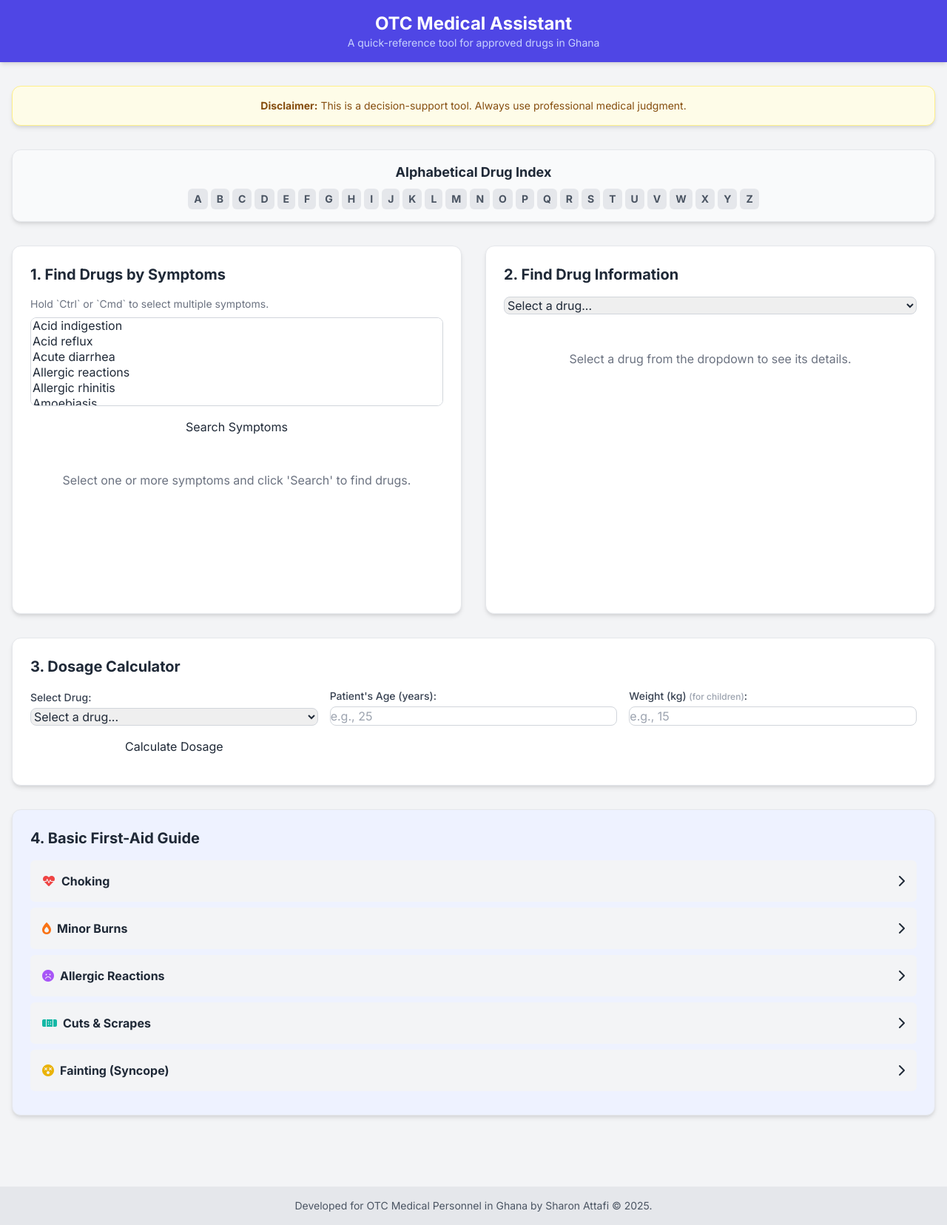
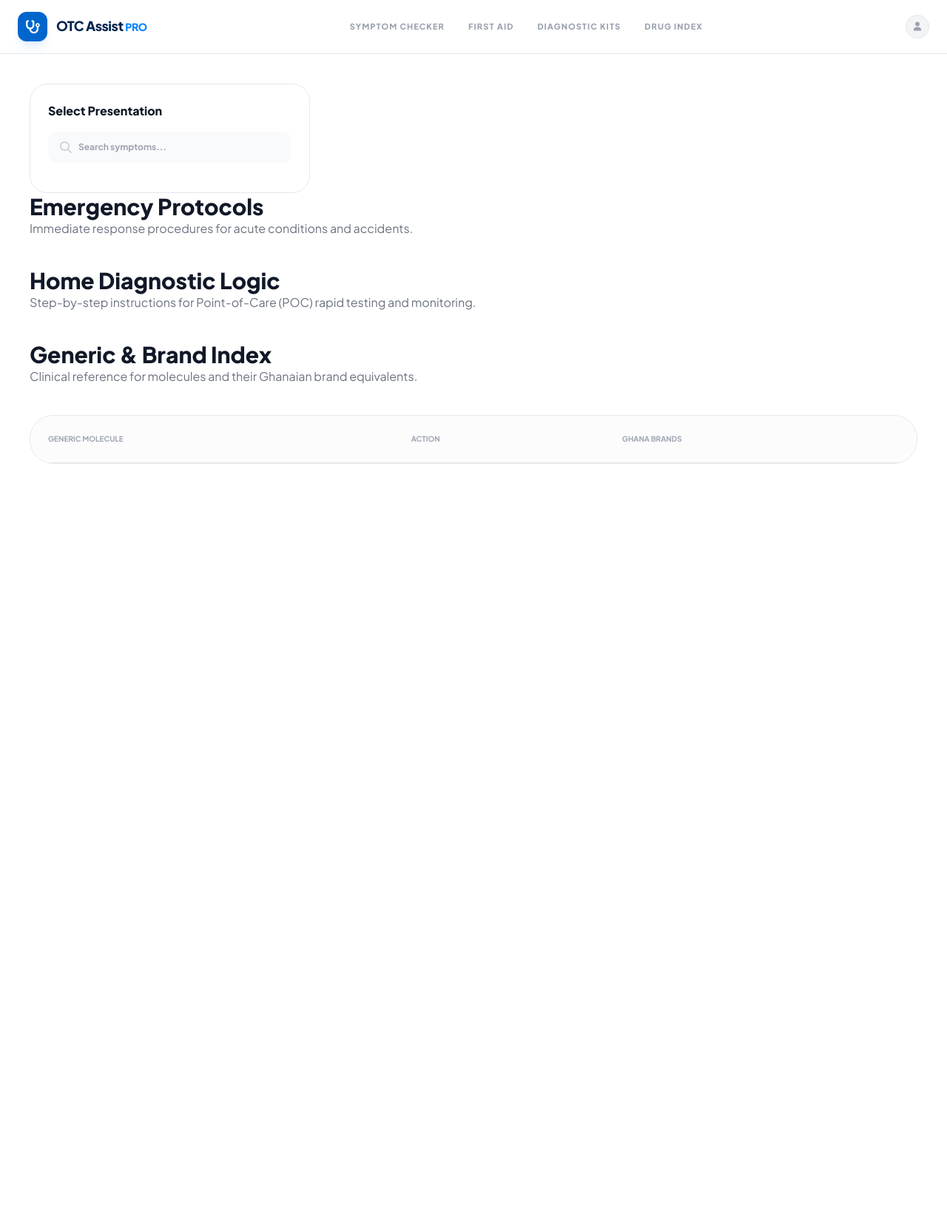
Before and after one commit to Sharondroid/otc-assistant-tool, a plain HTML site: page index.html in a window 1280 px wide. Shown: the whole page at 74% size. After the commit the page ends 800 px from the top, so only its background shows below. Drawn offline with nearby package versions, Linux system fonts and the light colour scheme.

Commit message:
Update index.html

```diff
--- a/index.html
+++ b/index.html
@@ -1,216 +1,107 @@
 <!DOCTYPE html>
 <html lang="en">
 <head>
-    <meta charset="UTF-8" />
-    <meta name="viewport" content="width=device-width, initial-scale=1.0" />
-    <title>OTC Medical Agent | Ghana</title>
+    <meta charset="UTF-8">
+    <meta name="viewport" content="width=device-width, initial-scale=1.0">
+    <title>OTC Assist Pro | Clinical Intelligence</title>
+    <script src="https://cdn.tailwindcss.com"></script>
+    <link rel="stylesheet" href="https://cdnjs.cloudflare.com/ajax/libs/font-awesome/6.4.0/css/all.min.css">
+    <link href="https://fonts.googleapis.com/css2?family=Plus+Jakarta+Sans:wght@300;400;500;600;700;800&display=swap" rel="stylesheet">
 
-    <!-- Tailwind CDN -->
-    <script src="https://cdn.tailwindcss.com"></script>
+    <script>
+        tailwind.config = {
+            theme: {
+                extend: {
+                    colors: {
+                        brand: { 50: '#f0f7ff', 100: '#e0effe', 200: '#bae0fd', 500: '#0085FF', 600: '#0066CC', 700: '#004C99', 900: '#00264D' }
+                    },
+                    fontFamily: { sans: ['"Plus Jakarta Sans"', 'sans-serif'] }
+                }
+            }
+        }
+    </script>
 
-    <!-- Font Awesome -->
-    <link
-        rel="stylesheet"
-        href="https://cdnjs.cloudflare.com/ajax/libs/font-awesome/6.0.0-beta3/css/all.min.css"
-    />
-
-    <!-- External CSS -->
-    <link rel="stylesheet" href="css/styles.css" />
 </head>
-<body class="flex flex-col min-h-screen text-gray-800">
-
-    <!-- Header -->
-    <header class="bg-indigo-600 text-white shadow-md py-4">
-        <div class="container mx-auto px-4">
-            <h1 class="text-2xl font-bold text-center">OTC Medical Assistant</h1>
-            <p class="text-sm text-center text-indigo-200">A quick-reference tool for approved drugs in Ghana</p>
+<body class="min-h-screen">
+    <!-- Main Navigation -->
+    <nav class="sticky top-0 z-50 glass-card border-b px-6 py-4 flex items-center justify-between">
+        <div class="flex items-center gap-3">
+            <div class="w-10 h-10 bg-brand-600 rounded-xl flex items-center justify-center text-white shadow-lg shadow-brand-100">
+                <i class="fas fa-stethoscope text-lg"></i>
             </div>
-    </header>
-
-    <!-- Main Content Container -->
-    <main class="flex-grow container mx-auto px-4 py-8">
-
-        <!-- Disclaimer -->
-        <div class="card p-4 mb-8 text-sm text-center bg-yellow-50 text-yellow-800 border-yellow-200">
-            <p><strong>Disclaimer:</strong> This is a decision-support tool. Always use professional medical judgment.</p>
-        </div>
-
-        <!-- A-Z Index Section -->
-        <div class="card p-4 mb-8 text-center bg-gray-50">
-            <h2 class="text-lg font-bold mb-2">Alphabetical Drug Index</h2>
-            <div id="alphabeticalIndex" class="flex flex-wrap justify-center gap-1">
-                <!-- Alphabetical buttons will be injected here by JS -->
+            <div class="hidden sm:block">
+                <h1 class="font-black text-lg leading-none text-brand-900 tracking-tight">OTC Assist <span class="text-brand-500 text-sm">PRO</span></h1>
             </div>
         </div>
 
-        <!-- Two-Panel Layout -->
-        <div class="grid grid-cols-1 lg:grid-cols-2 gap-8">
+        <div class="flex items-center gap-8 text-[11px] font-black text-gray-400 uppercase tracking-widest">
+            <span onclick="switchView('diagnostics')" class="nav-link active" data-view="diagnostics">Symptom Checker</span>
+            <span onclick="switchView('firstaid')" class="nav-link" data-view="firstaid">First Aid</span>
+            <span onclick="switchView('lab')" class="nav-link" data-view="lab">Diagnostic Kits</span>
+            <span onclick="switchView('market')" class="nav-link" data-view="market">Drug Index</span>
+        </div>
 
-            <!-- Panel 1: Symptoms to Drug Recommendation -->
-            <div class="card p-6 flex flex-col h-full">
-                <h2 class="text-xl font-bold mb-4">1. Find Drugs by Symptoms</h2>
-                <p class="text-sm text-gray-500 mb-2">Hold `Ctrl` or `Cmd` to select multiple symptoms.</p>
-                <div class="flex flex-col gap-4 mb-4">
-                    <select id="symptomSelect" multiple class="w-full">
-                        <!-- Symptom options will be populated by JS -->
-                    </select>
+        <div class="flex items-center gap-3">
+            <div class="w-8 h-8 rounded-full bg-gray-100 flex items-center justify-center text-gray-400 border"><i class="fas fa-user text-xs"></i></div>
         </div>
-                <button id="searchSymptomsButton">Search Symptoms</button>
+    </nav>
 
-                <div id="symptomResults" class="search-container overflow-y-auto mt-4">
-                    <!-- Search results will be displayed here -->
+    <main class="max-w-7xl mx-auto p-6 lg:p-10">
+
+        <!-- View: Symptom Checker -->
+        <div id="view-diagnostics" class="view-content active">
+            <div class="grid grid-cols-1 lg:grid-cols-12 gap-8">
+                <div class="lg:col-span-4 space-y-6">
+                    <div class="glass-card rounded-3xl p-6 border">
+                        <h3 class="font-black text-gray-900 mb-4">Select Presentation</h3>
+                        <div class="relative mb-4">
+                            <i class="fas fa-search absolute left-4 top-1/2 -translate-y-1/2 text-gray-300"></i>
+                            <input type="text" id="sym-search" placeholder="Search symptoms..." class="w-full pl-10 pr-4 py-3 bg-gray-50 rounded-xl text-xs font-bold outline-none border border-transparent focus:border-brand-500">
+                        </div>
+                        <div id="sym-cloud" class="flex flex-wrap gap-2 max-h-[50vh] overflow-y-auto pr-2 hide-scrollbar"></div>
                     </div>
                 </div>
-
-            <!-- Panel 2: Drug Information -->
-            <div class="card p-6 flex flex-col h-full">
-                <h2 class="text-xl font-bold mb-4">2. Find Drug Information</h2>
-                <div class="flex flex-col gap-4 mb-4">
-                    <select id="drugNameSelect" class="w-full">
-                        <option value="">Select a drug...</option>
-                        <!-- Drug options will be populated by JS -->
-                    </select>
-                </div>
-
-                <div id="drugInfoResults" class="search-container overflow-y-auto">
-                    <!-- Search results will be displayed here -->
+                <div class="lg:col-span-8">
+                    <div id="results-engine" class="grid grid-cols-1 md:grid-cols-2 gap-4"></div>
                 </div>
             </div>
         </div>
 
-        <!-- Dosage Calculator Section -->
-        <div class="card p-6 my-8">
-            <h2 class="text-xl font-bold mb-4">3. Dosage Calculator</h2>
-            <div class="grid grid-cols-1 md:grid-cols-3 gap-4 mb-4 items-end">
-                <div>
-                    <label for="calcDrugSelect" class="block text-sm font-medium text-gray-700">Select Drug:</label>
-                    <select id="calcDrugSelect" class="w-full mt-1">
-                        <option value="">Select a drug...</option>
-                        <!-- Drug options will be populated by JS -->
-                    </select>
+        <!-- View: First Aid -->
+        <div id="view-firstaid" class="view-content">
+            <div class="mb-10">
+                <h2 class="text-3xl font-black text-gray-900">Emergency Protocols</h2>
+                <p class="text-gray-500">Immediate response procedures for acute conditions and accidents.</p>
             </div>
-                <div>
-                    <label for="ageInput" class="block text-sm font-medium text-gray-700">Patient's Age (years):</label>
-                    <input type="number" id="ageInput" placeholder="e.g., 25" min="1" class="w-full mt-1">
+            <div id="firstaid-grid" class="grid grid-cols-1 md:grid-cols-3 gap-6"></div>
         </div>
-                <div>
-                    <label for="weightInput" class="block text-sm font-medium text-gray-700">Weight (kg) <span class="text-gray-400 text-xs">(for children)</span>:</label>
-                    <input type="number" id="weightInput" placeholder="e.g., 15" min="1" class="w-full mt-1">
+
+        <!-- View: Lab Kits -->
+        <div id="view-lab" class="view-content">
+            <div class="mb-10">
+                <h2 class="text-3xl font-black text-gray-900">Home Diagnostic Logic</h2>
+                <p class="text-gray-500">Step-by-step instructions for Point-of-Care (POC) rapid testing and monitoring.</p>
             </div>
-                <button id="calculateDosageButton" class="md:col-span-1">Calculate Dosage</button>
+            <div id="lab-grid" class="grid grid-cols-1 md:grid-cols-2 lg:grid-cols-3 gap-6"></div>
         </div>
-            <div id="dosageResult" class="bg-gray-50 p-4 rounded-md hidden">
-                <!-- Dosage result will be displayed here -->
+
+        <!-- View: Drug Index -->
+        <div id="view-market" class="view-content">
+            <div class="mb-10">
+                <h2 class="text-3xl font-black text-gray-900">Generic & Brand Index</h2>
+                <p class="text-gray-500">Clinical reference for molecules and their Ghanaian brand equivalents.</p>
+            </div>
+            <div class="glass-card rounded-[2rem] border overflow-hidden">
+                <table class="w-full text-left">
+                    <thead class="bg-gray-50/50 text-[10px] font-black uppercase text-gray-400 border-b">
+                        <tr><th class="p-6">Generic Molecule</th><th class="p-6">Action</th><th class="p-6">Ghana Brands</th></tr>
+                    </thead>
+                    <tbody id="market-table" class="text-xs"></tbody>
+                </table>
             </div>
         </div>
 
-        <!-- First-Aid Guide Section -->
-        <div class="card p-6 my-8 first-aid-section">
-            <h2 class="text-xl font-bold mb-4">4. Basic First-Aid Guide</h2>
-
-            <div class="accordion-item mb-2">
-                <div class="accordion-header p-4 flex items-center justify-between rounded-md bg-gray-100">
-                    <h3 class="font-semibold text-gray-800">
-                        <i class="fas fa-heartbeat text-red-500 mr-2"></i>Choking
-                    </h3>
-                    <i class="fas fa-chevron-right icon"></i>
-                </div>
-                <div class="accordion-content p-4 mt-2 bg-white rounded-md border border-gray-200">
-                    <p class="font-medium">For Adults & Children over 1 year:</p>
-                    <ul class="list-disc list-inside mt-2 text-sm text-gray-600">
-                        <li>Encourage the person to cough.</li>
-                        <li>If coughing doesn't work, give 5 sharp back blows between their shoulder blades.</li>
-                        <li>Follow with 5 abdominal thrusts (Heimlich maneuver).</li>
-                        <li>Call for emergency help immediately.</li>
-                    </ul>
-                </div>
-            </div>
-
-            <div class="accordion-item mb-2">
-                <div class="accordion-header p-4 flex items-center justify-between rounded-md bg-gray-100">
-                    <h3 class="font-semibold text-gray-800">
-                        <i class="fas fa-burn text-orange-500 mr-2"></i>Minor Burns
-                    </h3>
-                    <i class="fas fa-chevron-right icon"></i>
-                </div>
-                <div class="accordion-content p-4 mt-2 bg-white rounded-md border border-gray-200">
-                    <p class="font-medium">Treatment:</p>
-                    <ul class="list-disc list-inside mt-2 text-sm text-gray-600">
-                        <li>Immediately cool the burn under cool or lukewarm running water for at least 10-20 minutes.</li>
-                        <li>Do not use ice, iced water, or greasy substances like butter.</li>
-                        <li>Remove any jewelry or clothing from the affected area before it swells.</li>
-                        <li>Cover with a sterile, non-fluffy dressing.</li>
-                    </ul>
-                </div>
-            </div>
-
-            <div class="accordion-item mb-2">
-                <div class="accordion-header p-4 flex items-center justify-between rounded-md bg-gray-100">
-                    <h3 class="font-semibold text-gray-800">
-                        <i class="fas fa-frown text-purple-500 mr-2"></i>Allergic Reactions
-                    </h3>
-                    <i class="fas fa-chevron-right icon"></i>
-                </div>
-                <div class="accordion-content p-4 mt-2 bg-white rounded-md border border-gray-200">
-                    <p class="font-medium">Signs of severe reaction (anaphylaxis):</p>
-                    <ul class="list-disc list-inside mt-2 text-sm text-gray-600">
-                        <li>Difficulty breathing or wheezing.</li>
-                        <li>Swelling of the throat, tongue, or lips.</li>
-                        <li>Faintness or dizziness.</li>
-                    </ul>
-                    <p class="font-medium mt-4">Action:</p>
-                    <ul class="list-disc list-inside mt-2 text-sm text-gray-600">
-                        <li>Call for emergency help immediately.</li>
-                        <li>If the person has an adrenaline auto-injector (e.g., EpiPen), help them use it.</li>
-                        <li>Lie them down and raise their legs.</li>
-                    </ul>
-                </div>
-            </div>
-
-            <div class="accordion-item mb-2">
-                <div class="accordion-header p-4 flex items-center justify-between rounded-md bg-gray-100">
-                    <h3 class="font-semibold text-gray-800">
-                        <i class="fas fa-band-aid text-teal-500 mr-2"></i>Cuts & Scrapes
-                    </h3>
-                    <i class="fas fa-chevron-right icon"></i>
-                </div>
-                <div class="accordion-content p-4 mt-2 bg-white rounded-md border border-gray-200">
-                    <p class="font-medium">Treatment for minor cuts:</p>
-                    <ul class="list-disc list-inside mt-2 text-sm text-gray-600">
-                        <li>Wash your hands thoroughly before treating the wound.</li>
-                        <li>Gently wash the wound with clean water and mild soap.</li>
-                        <li>Apply gentle pressure with a clean cloth or gauze to stop any bleeding.</li>
-                        <li>Apply an antiseptic ointment and cover the wound with a clean bandage.</li>
-                    </ul>
-                </div>
-            </div>
-
-            <div class="accordion-item mb-2">
-                <div class="accordion-header p-4 flex items-center justify-between rounded-md bg-gray-100">
-                    <h3 class="font-semibold text-gray-800">
-                        <i class="fas fa-dizzy text-yellow-500 mr-2"></i>Fainting (Syncope)
-                    </h3>
-                    <i class="fas fa-chevron-right icon"></i>
-                </div>
-                <div class="accordion-content p-4 mt-2 bg-white rounded-md border border-gray-200">
-                    <p class="font-medium">When someone faints:</p>
-                    <ul class="list-disc list-inside mt-2 text-sm text-gray-600">
-                        <li>Lay the person down and elevate their legs above heart level.</li>
-                        <li>Loosen tight clothing, belts, or collars.</li>
-                        <li>Make sure they have fresh air.</li>
-                        <li>If they don't regain consciousness in a minute, call for emergency help.</li>
-                    </ul>
-                </div>
-            </div>
-        </div>
     </main>
 
-    <!-- Footer -->
-    <footer class="bg-gray-200 text-gray-600 text-center text-sm py-4 mt-8">
-        <p>Developed for OTC Medical Personnel in Ghana by Sharon Attafi &copy; 2025.</p>
-    </footer>
-
-    <!-- External JavaScript -->
-    <script src="js/app.js"></script>
     </body>
 </html>
```
Lines whose indentation alone changed are shown as unchanged.
